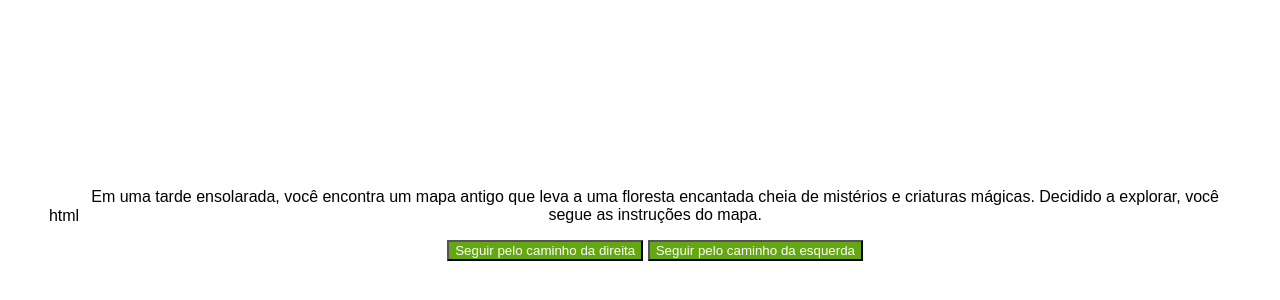
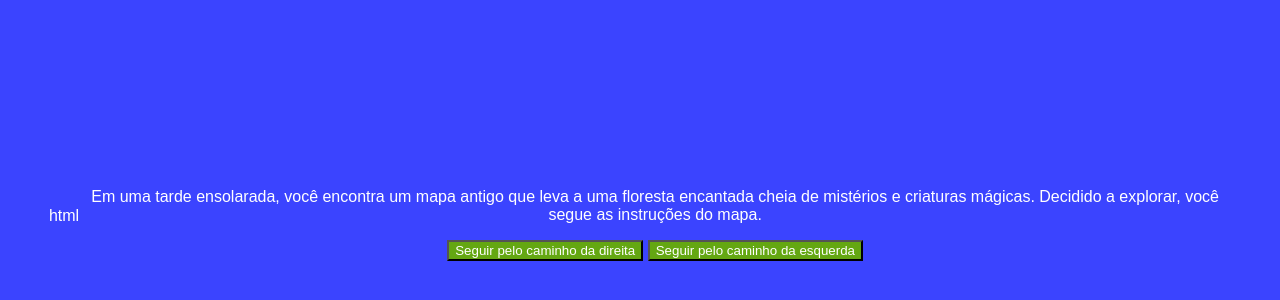
Before and after one commit to Hugostoso4129/HIST-RIA2, a plain HTML site: page index.html in a window 1280 px wide. Shown: the part 134-434 px from the top of the page. Drawn offline with Linux system fonts and the light colour scheme; a web font is replaced by a local one.

Commit message:
Update style.css

```diff
--- a/style.css
+++ b/style.css
@@ -1,5 +1,5 @@
 body {
-    background-color: #3b44ff:
+    background-color: #3b44ff;
     color: white;
     font-family: "Bai Jamjuree", sans-serif;
     display: flex;
```
